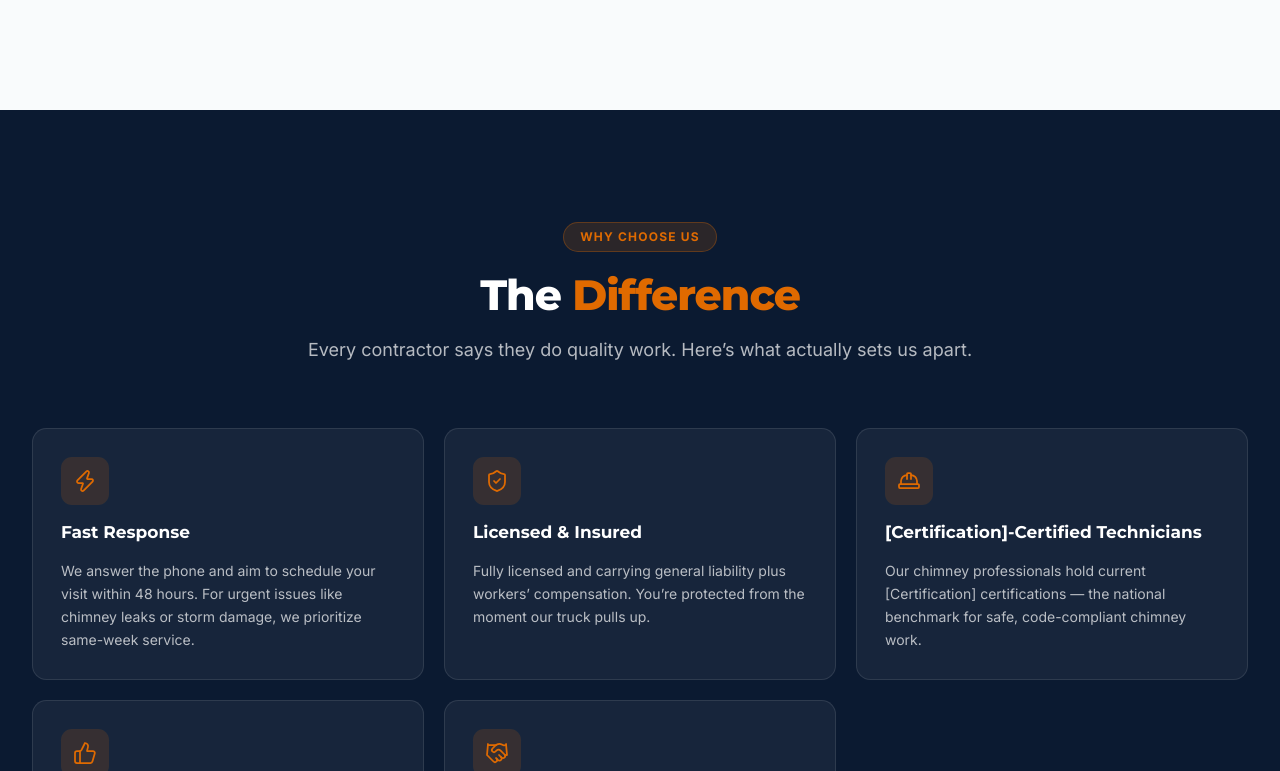
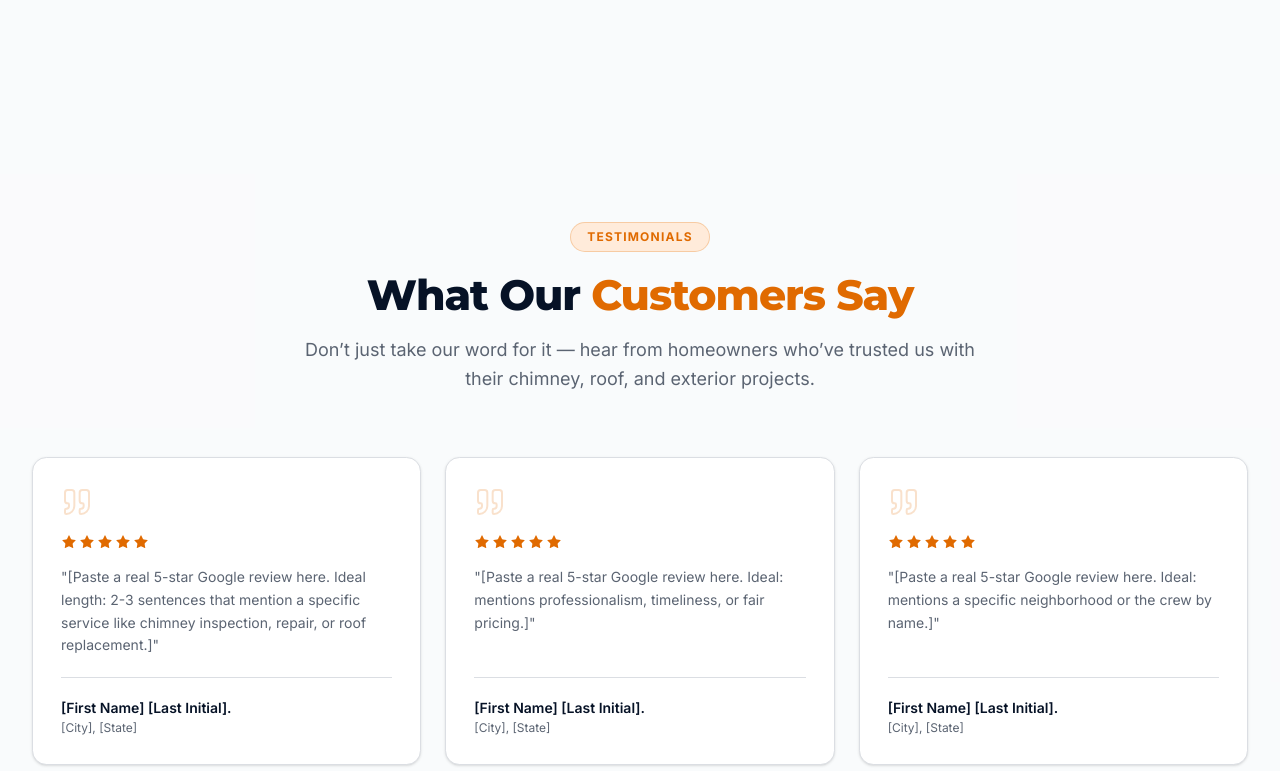
Before and after one commit to Ramon-Carrillo/chimneys-plus, a Next.js app: page / in a window 1280 px wide. Shown: the part 3129-3900 px from the top of the page. Built offline with nearby package versions, Linux system fonts and the light colour scheme.

Commit message:
chore: auto-commit after task completed

```diff
--- a/src/app/page.tsx
+++ b/src/app/page.tsx
@@ -1,6 +1,7 @@
 import HeroSection from "@/components/home/HeroSection";
 import ServicesSection from "@/components/home/ServicesSection";
 import AboutSection from "@/components/home/AboutSection";
+import TestimonialsSection from "@/components/home/TestimonialsSection";
 import WhyChooseUs from "@/components/home/WhyChooseUs";
 import GallerySection from "@/components/home/GallerySection";
 
@@ -10,6 +11,7 @@ export default function Home() {
       <HeroSection />
       <ServicesSection />
       <AboutSection />
+      <TestimonialsSection />
       <WhyChooseUs />
       <GallerySection />
     </main>
--- a/src/components/home/TestimonialsSection.tsx
+++ b/src/components/home/TestimonialsSection.tsx
@@ -1,3 +1,157 @@
+'use client'
+
+import { motion, cubicBezier } from 'framer-motion'
+import { Star, Quote } from 'lucide-react'
+
+// ── Testimonial data ─────────────────────────────────────────────
+//
+// TODO: Replace with real customer testimonials before launch.
+// Ask the client for 3-5 Google/BBB reviews they'd like featured.
+// Include first name, last initial, city, and the review text.
+
+type Testimonial = {
+  id: string
+  name: string
+  location: string
+  rating: number
+  text: string
+}
+
+const TESTIMONIALS: Testimonial[] = [
+  {
+    id: 'testimonial-1',
+    name: '[First Name] [Last Initial].',
+    location: '[City], [State]',
+    rating: 5,
+    text: '"[Paste a real 5-star Google review here. Ideal length: 2-3 sentences that mention a specific service like chimney inspection, repair, or roof replacement.]"',
+  },
+  {
+    id: 'testimonial-2',
+    name: '[First Name] [Last Initial].',
+    location: '[City], [State]',
+    rating: 5,
+    text: '"[Paste a real 5-star Google review here. Ideal: mentions professionalism, timeliness, or fair pricing.]"',
+  },
+  {
+    id: 'testimonial-3',
+    name: '[First Name] [Last Initial].',
+    location: '[City], [State]',
+    rating: 5,
+    text: '"[Paste a real 5-star Google review here. Ideal: mentions a specific neighborhood or the crew by name.]"',
+  },
+]
+
+// ── Animation variants ────────────────────────────────────────────
+
+const ease = cubicBezier(0.22, 1, 0.36, 1)
+
+const headingVariants = {
+  hidden: { opacity: 0, y: 22 },
+  show: { opacity: 1, y: 0, transition: { duration: 0.6, ease } },
+}
+
+const gridVariants = {
+  hidden: {},
+  show: { transition: { staggerChildren: 0.1, delayChildren: 0.05 } },
+}
+
+const cardVariants = {
+  hidden: { opacity: 0, y: 28 },
+  show: { opacity: 1, y: 0, transition: { duration: 0.55, ease } },
+}
+
+// ─────────────────────────────────────────────────────────────────
+
 export default function TestimonialsSection() {
-  return <section />;
+  return (
+    <section
+      id='testimonials'
+      className='bg-muted/40 py-20 lg:py-28'
+      aria-labelledby='testimonials-heading'>
+      <div className='mx-auto max-w-7xl px-4 sm:px-6 lg:px-8'>
+
+        {/* ── Section header ──────────────────────────────────── */}
+        <motion.div
+          className='mx-auto max-w-2xl text-center mb-14 lg:mb-16'
+          initial='hidden'
+          whileInView='show'
+          viewport={{ once: true, margin: '-60px' }}
+          variants={headingVariants}>
+          <span className='inline-flex items-center rounded-full border border-brand-orange/25 bg-brand-orange-light px-4 py-1.5 text-xs font-bold tracking-widest text-brand-orange uppercase mb-5'>
+            Testimonials
+          </span>
+
+          <h2
+            id='testimonials-heading'
+            className='font-heading text-3xl font-extrabold tracking-tight text-foreground sm:text-4xl lg:text-[2.65rem]'>
+            What Our{' '}
+            <span className='text-brand-orange'>Customers Say</span>
+          </h2>
+
+          <p className='mt-4 text-base leading-relaxed text-muted-foreground sm:text-lg'>
+            Don&rsquo;t just take our word for it &mdash; hear from homeowners
+            who&rsquo;ve trusted us with their chimney, roof, and exterior projects.
+          </p>
+        </motion.div>
+
+        {/* ── Testimonial cards ────────────────────────────────── */}
+        <motion.div
+          className='grid grid-cols-1 gap-6 sm:grid-cols-2 lg:grid-cols-3'
+          variants={gridVariants}
+          initial='hidden'
+          whileInView='show'
+          viewport={{ once: true, margin: '-80px' }}>
+          {TESTIMONIALS.map((testimonial) => (
+            <TestimonialCard key={testimonial.id} testimonial={testimonial} />
+          ))}
+        </motion.div>
+
+      </div>
+    </section>
+  )
 }
+
+// ── TestimonialCard ──────────────────────────────────────────────
+
+function TestimonialCard({ testimonial }: { testimonial: Testimonial }) {
+  return (
+    <motion.blockquote
+      variants={cardVariants}
+      className='relative flex flex-col rounded-2xl border border-border bg-white p-7 shadow-sm transition-shadow duration-300 hover:shadow-md'>
+
+      {/* Quote icon */}
+      <Quote
+        className='h-8 w-8 text-brand-orange/20 mb-4'
+        strokeWidth={1.5}
+        aria-hidden='true'
+      />
+
+      {/* Stars */}
+      <div className='flex items-center gap-0.5 mb-4' aria-label={`${testimonial.rating} out of 5 stars`}>
+        {Array.from({ length: testimonial.rating }).map((_, i) => (
+          <Star
+            key={i}
+            className='h-4 w-4 fill-brand-orange text-brand-orange'
+            strokeWidth={0}
+            aria-hidden='true'
+          />
+        ))}
+      </div>
+
+      {/* Review text */}
+      <p className='flex-1 text-sm leading-relaxed text-muted-foreground'>
+        {testimonial.text}
+      </p>
+
+      {/* Attribution */}
+      <footer className='mt-5 pt-5 border-t border-border'>
+        <p className='text-sm font-semibold text-foreground'>
+          {testimonial.name}
+        </p>
+        <p className='text-xs text-muted-foreground mt-0.5'>
+          {testimonial.location}
+        </p>
+      </footer>
+    </motion.blockquote>
+  )
+}
```
